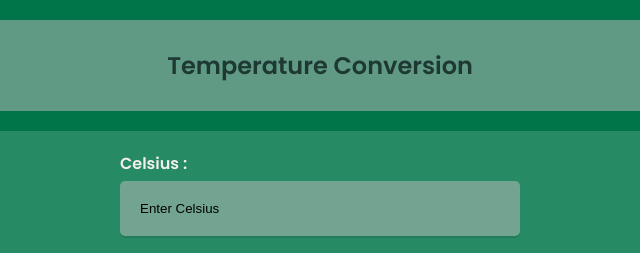
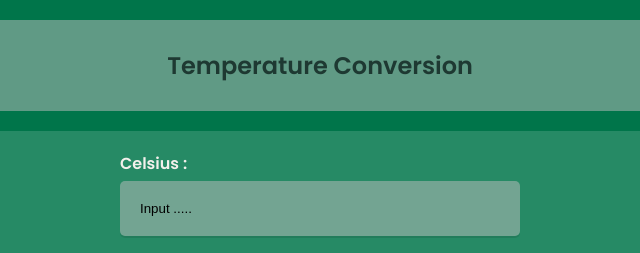
Before and after one commit to revou-fundamental-course/12-jun-23-anonym2800, a plain HTML site: page index.html in a window 1280 px wide. Shown: the top 253 px of the page, 320-960 px from the left. Drawn offline with Linux system fonts and the light colour scheme; files that its build step writes are made by us from their sources.

Commit message:
Update index.html

```diff
--- a/index.html
+++ b/index.html
@@ -24,7 +24,7 @@
         <div class="form-container">
             <div class="form-input" id="celsius-form">
                 <label class="celsius" for="celsius1">Celsius :</label>
-                <input type="number" id="celsius" name="celsius" placeholder="Enter Celsius" required>
+                <input type="number" id="celsius" name="celsius" placeholder="Input ....." required>
             </div>
 
             <div class="form-submit">
```
